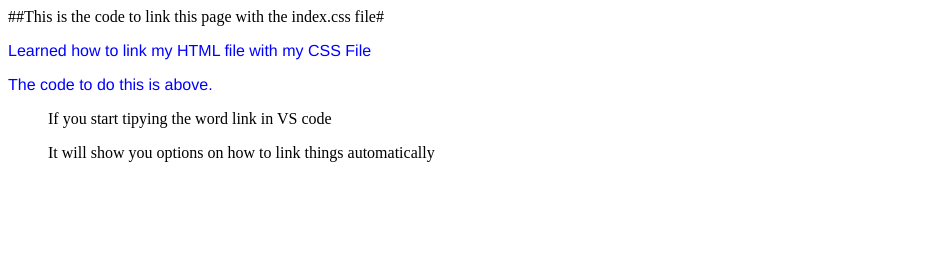
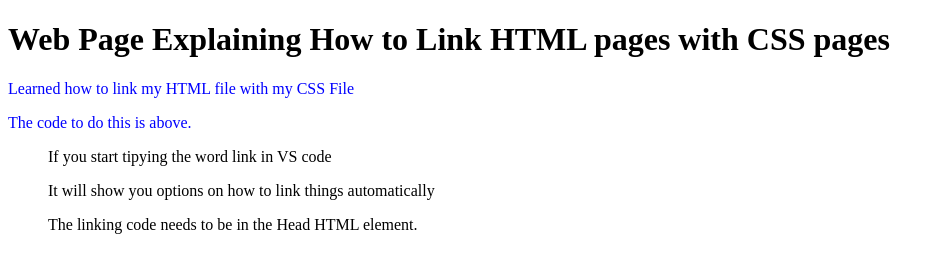
Before and after one commit to jessiegonzo2020/vit-5-26-2020-git-practice, a plain HTML site: page index.html in a window 1280 px wide. Shown: the whole page, without its empty margins (0-945 px from the left). Drawn offline with Linux system fonts and the light colour scheme.

Commit message:
Added a UL element to my Index.html

```diff
--- a/index.css
+++ b/index.css
@@ -1,5 +1,8 @@
 p {
     color: blue;
     font-size: medium;
-    font-family: 'Franklin Gothic Medium', 'Arial Narrow', Arial, sans-serif;
    }
+
+ul {
+    color: black;
+}
--- a/index.html
+++ b/index.html
@@ -3,14 +3,16 @@
 <head>
     <meta charset="UTF-8">
     <meta name="viewport" content="width=device-width, initial-scale=1.0">
-    <link rel="stylesheet" href="index.css"> ##This is the code to link this page with the index.css file#
+    <link rel="stylesheet" href="index.css"> <!--This is the code to link this page with the index.css file-->
     <title>Document</title>
 </head>
 
 <body>
+    <h1>Web Page Explaining How to Link HTML pages with CSS pages</h1>
     <p>Learned how to link my HTML file with my CSS File</p>
     <p>The code to do this is above.</p>
         <ul>If you start tipying the word link in VS code</ul>
         <ul>It will show you options on how to link things automatically</ul>
+        <ul>The linking code needs to be in the Head HTML element.</ul>
 </body>
 </html>
```
